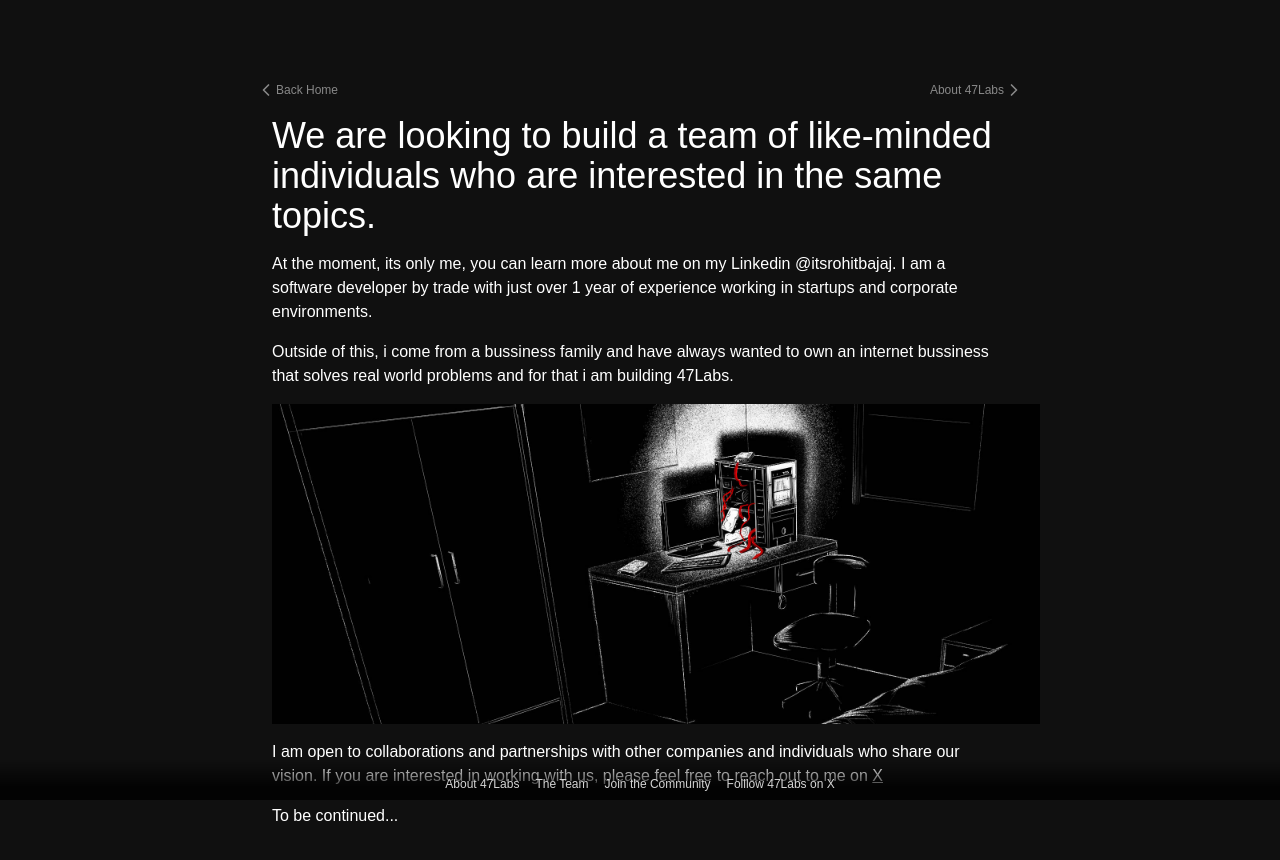
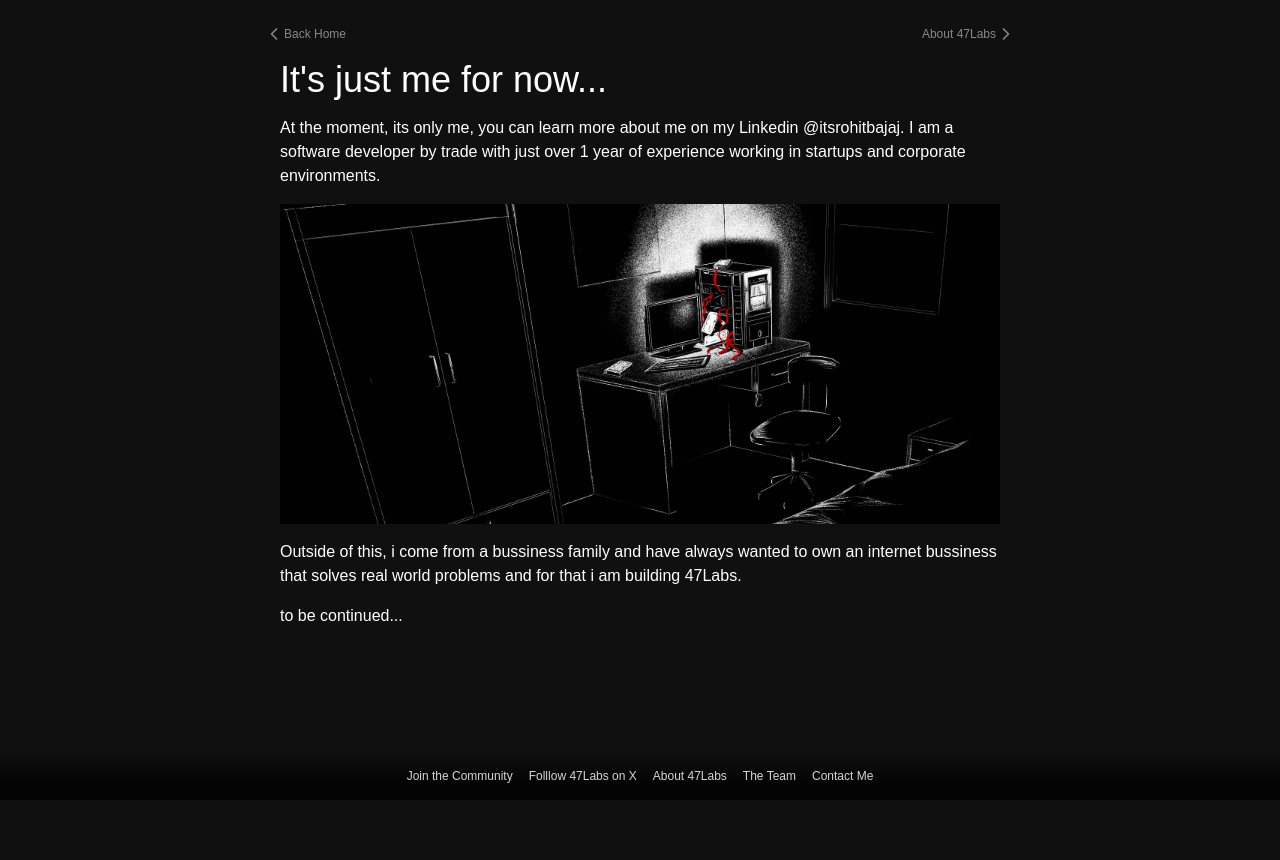
Before and after one commit to itsRohit47/47labs.io, a Next.js app: page /team in a window 1280 px wide. Shown: the top 860 px of the page. After the commit the page ends 804 px from the top, so only its background shows below. Built offline with nearby package versions, Linux system fonts and the light colour scheme.

Commit message:
refactor: update About and Team pages for improved content and layout

```diff
--- a/app/about/page.tsx
+++ b/app/about/page.tsx
@@ -6,39 +6,29 @@ import Image from 'next/image';
 import { ChevronLeftIcon, ChevronRightIcon } from 'lucide-react';
 export default function About() {
     return (
-        <motion.div className="h-full max-w-3xl mx-auto space-y-4 w-full pt-20 pb-44 flex flex-col"
+        <motion.div className="h-full max-w-3xl mx-auto space-y-4 w-full pt-6 px-2 pb-44 flex flex-col"
             initial={{ opacity: 0, filter: 'blur(20px)' }}
             animate={{ opacity: 1, filter: 'blur(0px)' }}
             transition={{ duration: 0.5 }}>
 
             <div className='flex items-center justify-between gap-x-4 w-full'>
-                <a href='/' className="text-white/50 hover:text-white/100 text-xs flex items-center ">
+                <a href='/' className="text-white/80 hover:text-white/100 text-xs flex items-center ">
                     <ChevronLeftIcon className="inline-block w-5 h-5" /> Back Home
                 </a>
-                <a href='team' className="text-white/50 hover:text-white/100 text-xs flex items-center ">
+                <a href='team' className="text-white/80 hover:text-white/100 text-xs flex items-center ">
                     The Team <ChevronRightIcon className="inline-block w-5 h-5" />
                 </a>
             </div>
             <div className='space-y-4 px-4'>
                 <h1 className="text-2xl lg:text-4xl font-thin w-full ">
-                    47Labs is a <span className='font-serif font-semibold text-white'>Hacker Lab</span> where we build cool stuff, mostly related to solving difficult technology problems using Artificial Intelligence and Software!
+                    47Labs is a <span className='font-serif font-semibold text-white'>Hacker Lab</span>...
                 </h1>
                 <p className="w-full">
-                    At its core, 47Labs is a software company that focuses on building cool and innovative projects. Its essentially an experiment lab to try and solve difficult Digital/Technical problems with the porwer of software. Few topic we are interested in are as follows:
+                    The idea behind 47Labs is to try and experiment building software products that in some sense solve real world problems. Its more of my hobby thing, where i try to build things that i find interesting and useful. I am not looking to build a billion dollar company (atleast for now), but rather a small team of like-minded individuals who are interested in the same topics.
                 </p>
-                <p className="w-full">
-                    Impact of Quantam computing and Artificial Intelligence on Security of Software, Effectiveness of AI in Software Development, AI-Powered Software Development.
-                </p>
-                <Image src={"/logo.png"} alt="The Theory" className="max-w-3xl h-80 mx-auto object-cover " width={1000} height={1000} />
+                <Image src={"/logo.png"} alt="The Theory" className="w-full max-h-44 lg:max-h-80 h-full mx-auto object-cover " width={1000} height={1000} />
                 <p className="w-full">
                     We are also interested in building a community of like-minded individuals who are interested in the same topics. We believe that by working together, we can achieve more than we could alone.
-                </p>
-                <p className="w-full">
-                    In the lab at the moment we are working on to build a product called picklock, a security platform for early stage startups. The platform is designed to help startups secure their software and data from the ground up. We are also working on a few other projects that we will be announcing soon.
-                </p>
-                <Image src={"/picklock.jpeg"} alt="The Theory" className="max-w-3xl h-auto mx-auto object-cover " width={1000} height={1000} />
-                <p>
-                    To be continued...
                 </p>
             </div>
         </motion.div>
--- a/app/layout.tsx
+++ b/app/layout.tsx
@@ -28,19 +28,7 @@ export default function RootLayout({
         className={`${geistSans.variable} ${geistMono.variable} antialiased text-primary`}
       >
         {children}
-        <div className="text-white fixed flex space-x-4 bottom-0 right-0 pb-2 pt-4 justify-center text-xs items-center w-full mx-auto px-4 z-20 bg-gradient-to-t from-black/80 from-30% to-transparent">
-          <a
-            href="about"
-            className="text-primary hover:text-white/100"
-          >
-            About 47Labs
-          </a>
-          <a
-            href="team"
-            className="text-primary hover:text-white/100"
-          >
-            The Team
-          </a>
+        <div className="text-white fixed flex space-x-4  text-nowrap flex-wrap bottom-0 right-0 pb-4 pt-4 justify-center text-xs items-center w-full mx-auto px-4 z-20 bg-gradient-to-t from-black/80 from-30% to-transparent">
           <a
             href="https://discord.gg/bb3XTpjcR3"
             target="_blank"
@@ -55,6 +43,25 @@ export default function RootLayout({
           >
             Folllow 47Labs on X
           </a>
+          <a
+            href="about"
+            className="text-primary hover:text-white/100"
+          >
+            About 47Labs
+          </a>
+          <a
+            href="team"
+            className="text-primary hover:text-white/100"
+          >
+            The Team
+          </a>
+          <a
+            href="https://www.linkedin.com/in/itsrohitbajaj/"
+            target="_blank"
+            className="text-primary hover:text-white/100"
+          >
+            Contact Me
+          </a>
         </div>
       </body>
     </html>
--- a/app/team/page.tsx
+++ b/app/team/page.tsx
@@ -6,7 +6,7 @@ import Image from 'next/image';
 import { ChevronLeftIcon, ChevronRightIcon } from 'lucide-react';
 export default function Team() {
     return (
-        <motion.div className="h-full max-w-3xl mx-auto space-y-4 w-full pt-20 pb-44 flex flex-col"
+        <motion.div className="h-full max-w-3xl mx-auto space-y-4 w-full pt-6  px-2 pb-44 flex flex-col"
             initial={{ opacity: 0, filter: 'blur(20px)' }}
             animate={{ opacity: 1, filter: 'blur(0px)' }}
             transition={{ duration: 0.5 }}>
@@ -15,26 +15,24 @@ export default function Team() {
                 <a href='/' className="text-white/50 hover:text-white/100 text-xs flex items-center ">
                     <ChevronLeftIcon className="inline-block w-5 h-5" /> Back Home
                 </a>
-                <a href='/' className="text-white/50 hover:text-white/100 text-xs flex items-center ">
+                <a href='/about' className="text-white/50 hover:text-white/100 text-xs flex items-center ">
                     About 47Labs <ChevronRightIcon className="inline-block w-5 h-5" />
                 </a>
             </div>
             <div className='space-y-4 px-4'>
                 <h1 className="text-2xl lg:text-4xl font-thin w-full ">
-                    We are looking to build a team of like-minded individuals who are interested in the same topics.
+                    It&apos;s just me for now...
                 </h1>
                 <p className="w-full">
                     At the moment, its only me, you can learn more about me on my Linkedin <a className='hover:text-white' href='https://www.linkedin.com/in/itsrohitbajaj/'> @itsrohitbajaj</a>. I am a software developer by trade with just over 1 year of experience working in startups and corporate environments.
                 </p>
+
+                <Image src={"/about.jpg"} alt="Darknet Diaries" className="w-full max-h-44 lg:max-h-80 h-full mx-auto object-cover" width={1000} height={1000} />
                 <p className="w-full">
                     Outside of this, i come from a bussiness family and have always wanted to own an internet bussiness that solves real world problems and for that i am building 47Labs.
                 </p>
-                <Image src={"/about.jpg"} alt="Darknet Diaries" className="max-w-3xl h-80 mx-auto object-cover " width={1000} height={1000} />
                 <p>
-                    I am open to collaborations and partnerships with other companies and individuals who share our vision. If you are interested in working with us, please feel free to reach out to me on <a className='hover:text-white underline' href='https://x.com/fortysevenlabs'>X</a>
-                </p>
-                <p>
-                    To be continued...
+                    to be continued...
                 </p>
             </div>
         </motion.div>
```
